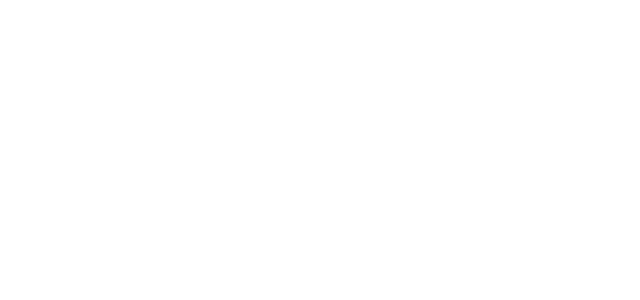
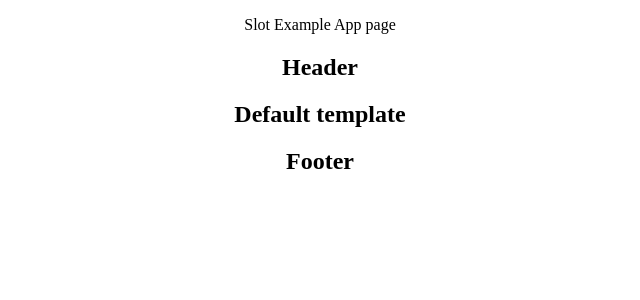
Before and after one commit to shekharmaity/vuejs-lec, a Vue app: page / in a window 1280 px wide. Shown: the top 300 px of the page, without its empty margins (320-960 px from the left). Built offline with nearby package versions, Linux system fonts and the light colour scheme.

Commit message:
feature-slots

```diff
--- a/src/App.vue
+++ b/src/App.vue
@@ -1,19 +1,39 @@
 <template>
-  <div></div>
+  <div style="text-align: center;">
+    <p>Slot Example App page</p>
+    <!-- <slot-comp>
+      <h2>Hello</h2>
+    </slot-comp> -->
 
+    <slot-comp>
+      <template v-slot:header>
+        <h2>Header</h2>
+      </template>
+      <template v-slot:default>
+        <h2>Default template</h2>
+      </template>
+      <template v-slot:footer>
+        <h2>Footer</h2>
+      </template>
+
+    </slot-comp>
+
+
+
+  </div>
 </template>
 
 <script>
-
+import SlotComp from './components/SlotComp.vue'
 
 export default {
+  components: { SlotComp },
   name: 'App',
 
-  data(){
-    return{
+  data() {
+    return {
 
     }
   }
-
 }
 </script>
--- /dev/null
+++ b/src/components/SlotComp.vue
@@ -0,0 +1,20 @@
+<template>
+    <div>
+        <div id="card-header">
+            <slot name="header"></slot>
+        </div>
+        <div>
+            <slot></slot>
+        </div>
+        <div id="card-footer">
+            <slot name="footer"></slot>
+        </div>
+    </div>
+</template>
+
+<script>
+export default {
+    name: "SlotComp"
+}
+</script>
+<style lang="scss" scoped></style>
```
Also changed, not shown: src/components/LoginForm.vue (added).
